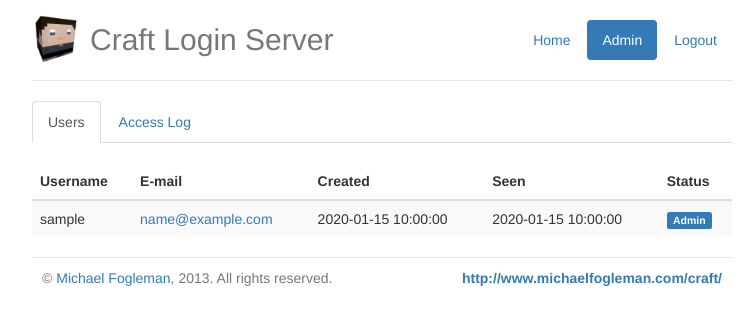
After one commit to fogleman/LoginServer, a Flask app: page /admin/user in a window 1280 px wide. The commit adds this page. Shown: the top 325 px of the page, without its empty margins (258-1011 px from the left). Run offline with Flask 2, Linux system fonts and the light colour scheme; the visitor is signed in with stand-in values (Sample User, id 1); tables that the repository leaves empty hold one stand-in row (values such as "Sample post"); some libraries are stand-ins or nearby versions.

Commit message:
added some admin views, only send email in production

```diff
--- a/auth/email.py
+++ b/auth/email.py
@@ -1,8 +1,10 @@
 from flask import render_template
 from flask_mail import Message
-from auth import mail
+from auth import app, mail
 
 def send_account_created_email(user):
+    if app.debug:
+        return
     message = Message('Craft E-mail Verification', [user.email])
     message.body = render_template('account_created_email.txt', user=user)
     mail.send(message)
--- /dev/null
+++ b/auth/templates/admin_users.html
@@ -0,0 +1,50 @@
+{% extends "base.html" %}
+
+{% block content %}
+    <ul class="nav nav-tabs" style="margin-bottom: 20px;">
+        <li class="active"><a href="{{ url_for('admin_user') }}">Users</a></li>
+        <li><a href="{{ url_for('admin_access') }}">Access Log</a></li>
+    </ul>
+    <div>
+        <table class="table table-striped">
+            <thead>
+                <tr>
+                    <th>Username</th>
+                    <th>E-mail</th>
+                    <th>Created</th>
+                    <th>Seen</th>
+                    <th>Status</th>
+                </tr>
+            </thead>
+            <tbody>
+                {% if users %}
+                    {% for user in users %}
+                        <tr>
+                            <td>{{ user.username }}</td>
+                            <td><a href="mailto:{{ user.email }}">{{ user.email }}</a></td>
+                            <td>{{ user.created.strftime('%Y-%m-%d %H:%M:%S') }}</td>
+                            <td>{{ user.touched.strftime('%Y-%m-%d %H:%M:%S') }}</td>
+                            <td>
+                                {% if not user.enabled %}
+                                    <span class="label label-danger">Disabled</span>
+                                {% endif %}
+                                {% if not user.verified %}
+                                    <span class="label label-warning">Unverified</span>
+                                {% endif %}
+                                {% if user.admin %}
+                                    <span class="label label-primary">Admin</span>
+                                {% endif %}
+                            </td>
+                        </tr>
+                    {% endfor %}
+                {% else %}
+                    <tr>
+                        <td colspan=5 style="text-align: center;">
+                            No users to display.
+                        </td>
+                    </tr>
+                {% endif %}
+            </tbody>
+        </table>
+    </div>
+{% endblock %}
--- a/auth/templates/base.html
+++ b/auth/templates/base.html
@@ -25,6 +25,9 @@
                 <ul class="nav nav-pills pull-right">
                     {% if g.user %}
                         {{ nav_link('Home', 'index') }}
+                        {% if g.user.admin %}
+                            {{ nav_link('Admin', 'admin_user') }}
+                        {% endif %}
                         {{ nav_link('Logout', 'logout') }}
                     {% else %}
                     {% endif %}
--- a/auth/views.py
+++ b/auth/views.py
@@ -2,7 +2,7 @@ from flask import render_template, url_for, redirect, g, request, flash, session
 from werkzeug.security import generate_password_hash
 from auth import app, db
 from forms import LoginForm, RegistrationForm, IdentityTokenForm
-from hooks import login_required
+from hooks import admin_required, login_required
 from models import User, IdentityToken, AccessToken
 from util import get_serializer
 import datetime
@@ -65,6 +65,20 @@ def verify_email(payload):
     db.session.commit()
     flash('E-mail verification successful - thank you!')
     return redirect(url_for('index'))
+
+@app.route('/admin/user')
+@admin_required
+def admin_user():
+    users = list(User.query.order_by(User.user_id))
+    return render_template('admin_users.html', users=users)
+
+@app.route('/admin/access')
+@admin_required
+def admin_access():
+    access_tokens = list(AccessToken.query.order_by(
+        db.desc(AccessToken.client_timestamp)))
+    return render_template('admin_access_tokens.html',
+        access_tokens=access_tokens)
 
 @app.route('/access')
 @login_required
```
Also changed, not shown: auth/templates/admin_access_tokens.html (added, +48 -0 lines).
